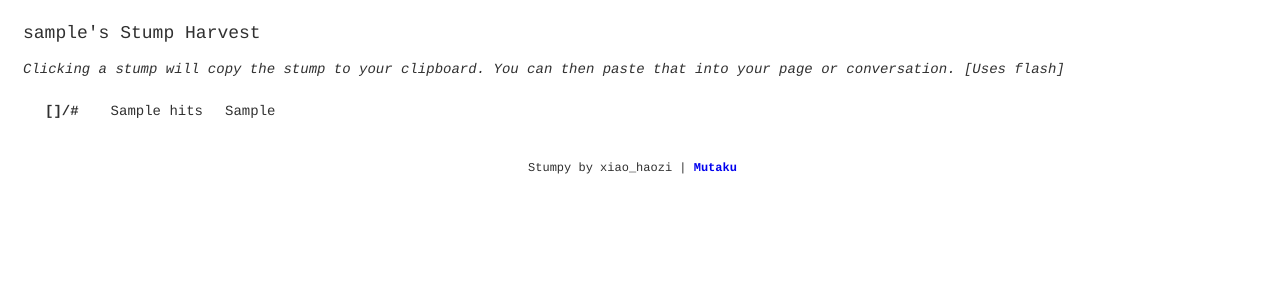
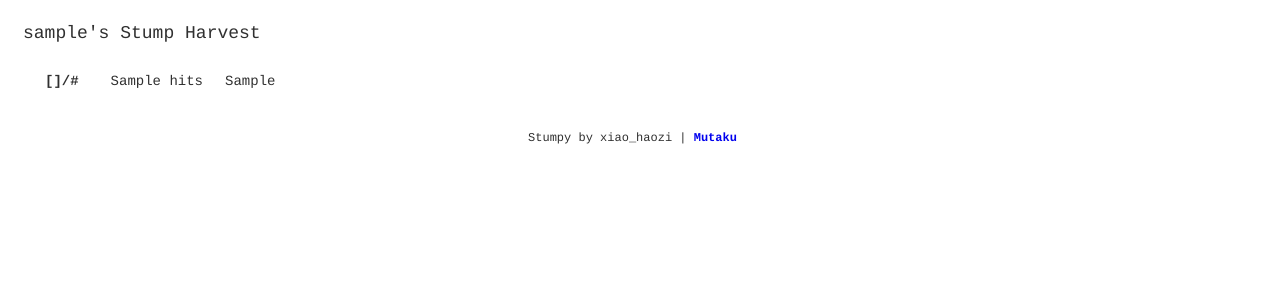
Before and after one commit to mutaku/Stumpy, a Django app: template templates/stumpy/iframe.html in a window 1280 px wide. Shown: the top 300 px of the page. Run offline with Django 3.2, Linux system fonts and the light colour scheme; the template is opened without the code that fills it: most values are stand-ins (such as "Sample title", 1, 10 or a date in 2020); parts of the project's set-up code (start-up, migrations or seed data) failed here and were passed over; some libraries are stand-ins or nearby versions.

Commit message:
commented out the copy-to-clipboard functions since weren't working right now and it's not the right approach... causes a huge load.

```diff
--- a/templates/stumpy/iframe.html
+++ b/templates/stumpy/iframe.html
@@ -24,7 +24,7 @@
 	<script type="text/javascript" src="js-file-doesnt-exists-404.js"></script>
 
 	<p class=headline>{{ username }}'s Stump Harvest</p>
-	<p class=subheadline>Clicking a stump will copy the stump to your clipboard. You can then paste that into your page or conversation. [Uses flash]</p>
+<!--	<p class=subheadline>Clicking a stump will copy the stump to your clipboard. You can then paste that into your page or conversation. [Uses flash]</p> -->
 	<table>
 	{% for stump in my_stumps %}
         <tr>
```
